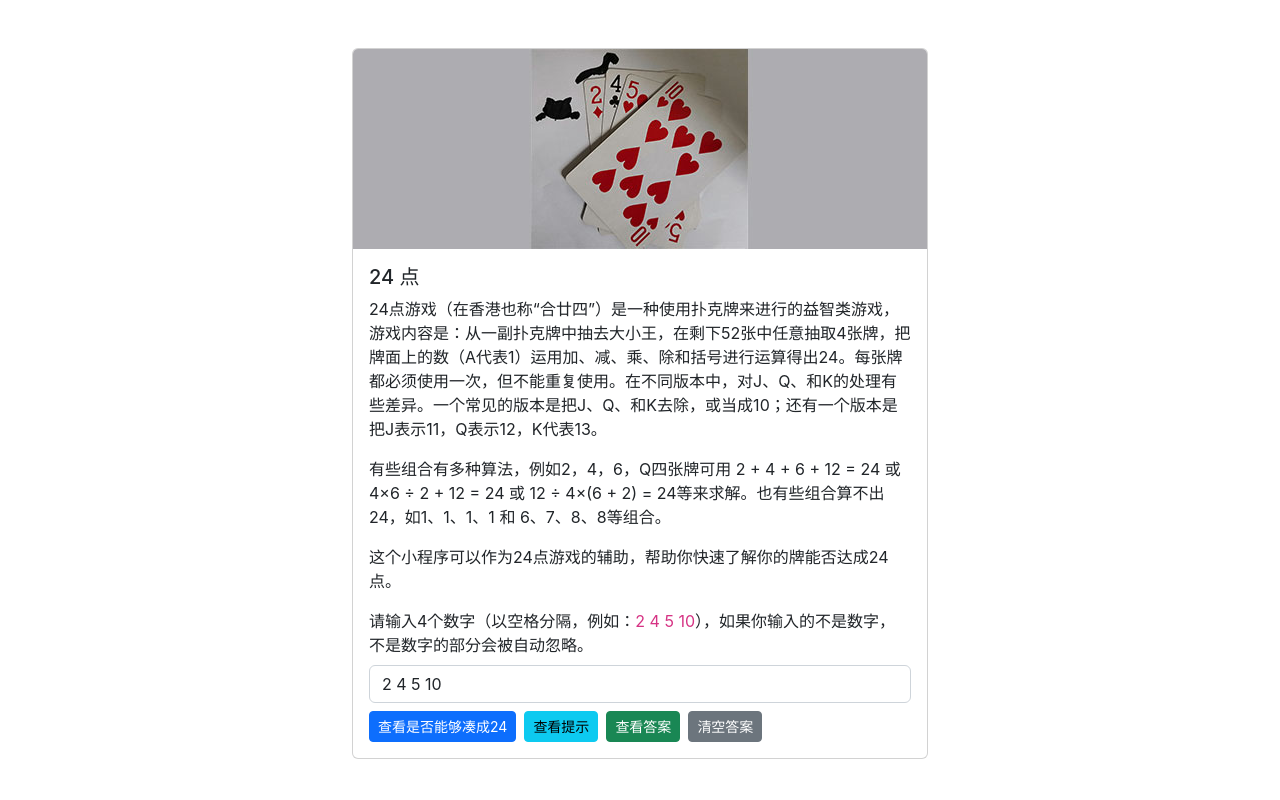
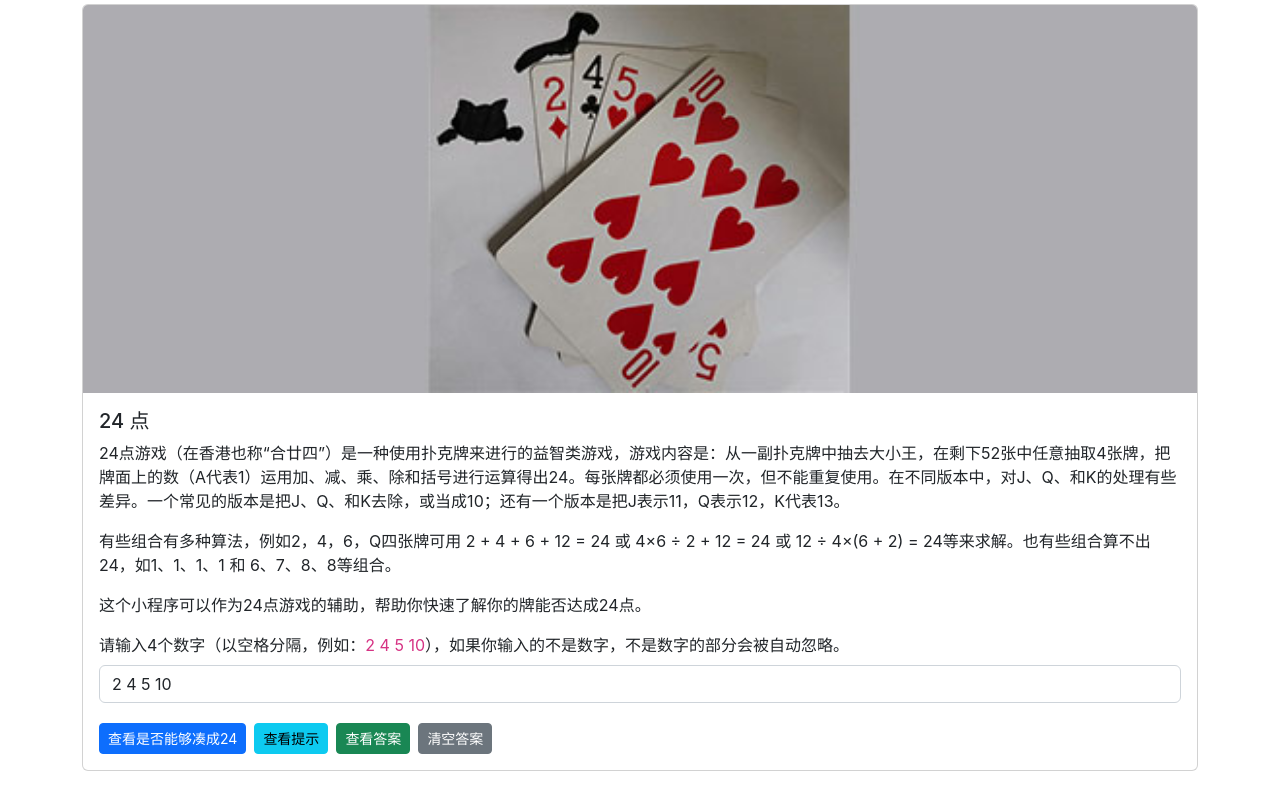
Before and after one commit to xiaochun-z/shenhe, a React (Create React App) app: page /24 in a window 1280 px wide. Built offline with nearby package versions, Linux system fonts and the light colour scheme.

Commit message:
update the size of the page

```diff
--- a/public/index.html
+++ b/public/index.html
@@ -1,5 +1,5 @@
 <!DOCTYPE html>
-<html lang="en">
+<html lang="zh">
   <head>
     <meta charset="utf-8" />
     <link rel="icon" href="%PUBLIC_URL%/favicon.ico" />
@@ -24,7 +24,7 @@
       work correctly both with client-side routing and a non-root public URL.
       Learn how to configure a non-root public URL by running `npm run build`.
     -->
-    <title>React App</title>
+    <title>审核(shenhe.org)</title>
   </head>
   <body>
     <noscript>You need to enable JavaScript to run this app.</noscript>
--- a/src/Pages/TwentyFour.css
+++ b/src/Pages/TwentyFour.css
@@ -1,14 +1,7 @@
 .title {
     color:#036;
 }
-.tfroot{
-    width:600px;
-}
 
-.card-24-logo{
-    width:574px;
-    height:200px;
-}
 .text-pink {
     color: #d63384;
 }
--- a/src/Pages/TwentyFour.tsx
+++ b/src/Pages/TwentyFour.tsx
@@ -85,20 +85,22 @@ export const TwentyFour: FC = () => {
         }
     };
     return (
-        <div className='tfroot container mt-5'>
+        <div className='container mt-1'>
             <div className="card">
-                <img src={logo} className="card-img-top card-24-logo" alt="..." />
+                <img src={logo} className="card-img-top" alt="..." />{/*max size: 1294x450*/}
                 <div className="card-body">
                     <h5 className="card-title">24 点</h5>
                     <p className="card-text">24点游戏（在香港也称“合廿四”）是一种使用扑克牌来进行的益智类游戏，游戏内容是：从一副扑克牌中抽去大小王，在剩下52张中任意抽取4张牌，把牌面上的数（A代表1）运用加、减、乘、除和括号进行运算得出24。每张牌都必须使用一次，但不能重复使用。在不同版本中，对J、Q、和K的处理有些差异。一个常见的版本是把J、Q、和K去除，或当成10；还有一个版本是把J表示11，Q表示12，K代表13。</p>
                     <p>有些组合有多种算法，例如2，4，6，Q四张牌可用 2 + 4 + 6 + 12 = 24 或 4×6 ÷ 2 + 12 = 24 或 12 ÷ 4×(6 + 2) = 24等来求解。也有些组合算不出24，如1、1、1、1 和 6、7、8、8等组合。</p>
                     <p>这个小程序可以作为24点游戏的辅助，帮助你快速了解你的牌能否达成24点。</p>
                     <label htmlFor="tfvalue" className="form-label">请输入4个数字（以空格分隔，例如：<span className="text-pink">2 4 5 10</span>），如果你输入的不是数字，不是数字的部分会被自动忽略。</label>
-                    <input type="text" className="form-control mb-2" id="tfvalue" placeholder="2 4 5 10" value={strcards} onChange={onTexFieldChange} onKeyDown={onTextFieldKeydown} />
-                    <button className='me-2 btn btn-sm btn-primary' onClick={verifycards}>查看是否能够凑成24</button>
-                    <button className='me-2 btn btn-sm btn-info' onClick={showTips}>查看提示</button>
-                    <button className='me-2 btn btn-sm btn-success' onClick={showAnswer}>查看答案</button>
-                    <button className='btn btn-sm btn-secondary' onClick={clearAnswer}>清空答案</button>
+                    <input type="text" name="tf_zip" className="form-control mb-3" id="tfvalue" placeholder="2 4 5 10" value={strcards} onChange={onTexFieldChange} onKeyDown={onTextFieldKeydown} />
+                    <div>
+                        <button className='me-2 mt-1 btn btn-sm btn-primary' onClick={verifycards}>查看是否能够凑成24</button>
+                        <button className='me-2 mt-1 btn btn-sm btn-info' onClick={showTips}>查看提示</button>
+                        <button className='me-2 mt-1 btn btn-sm btn-success' onClick={showAnswer}>查看答案</button>
+                        <button className='me-2 btn mt-1 btn-sm btn-secondary' onClick={clearAnswer}>清空答案</button>
+                    </div>
                     <div className='answer'>
                         <AnswerComponent Answers={answer} />
                     </div>
```
